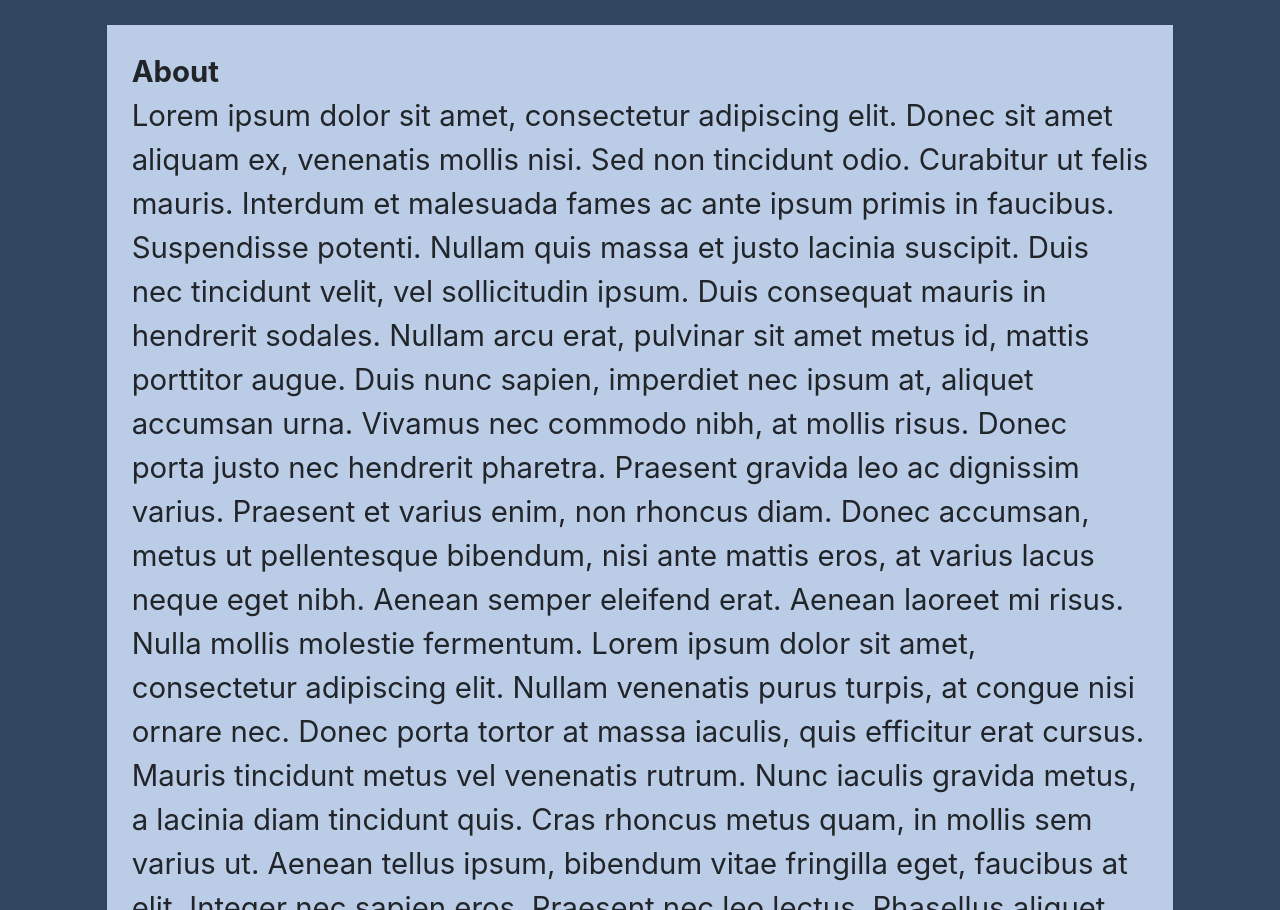
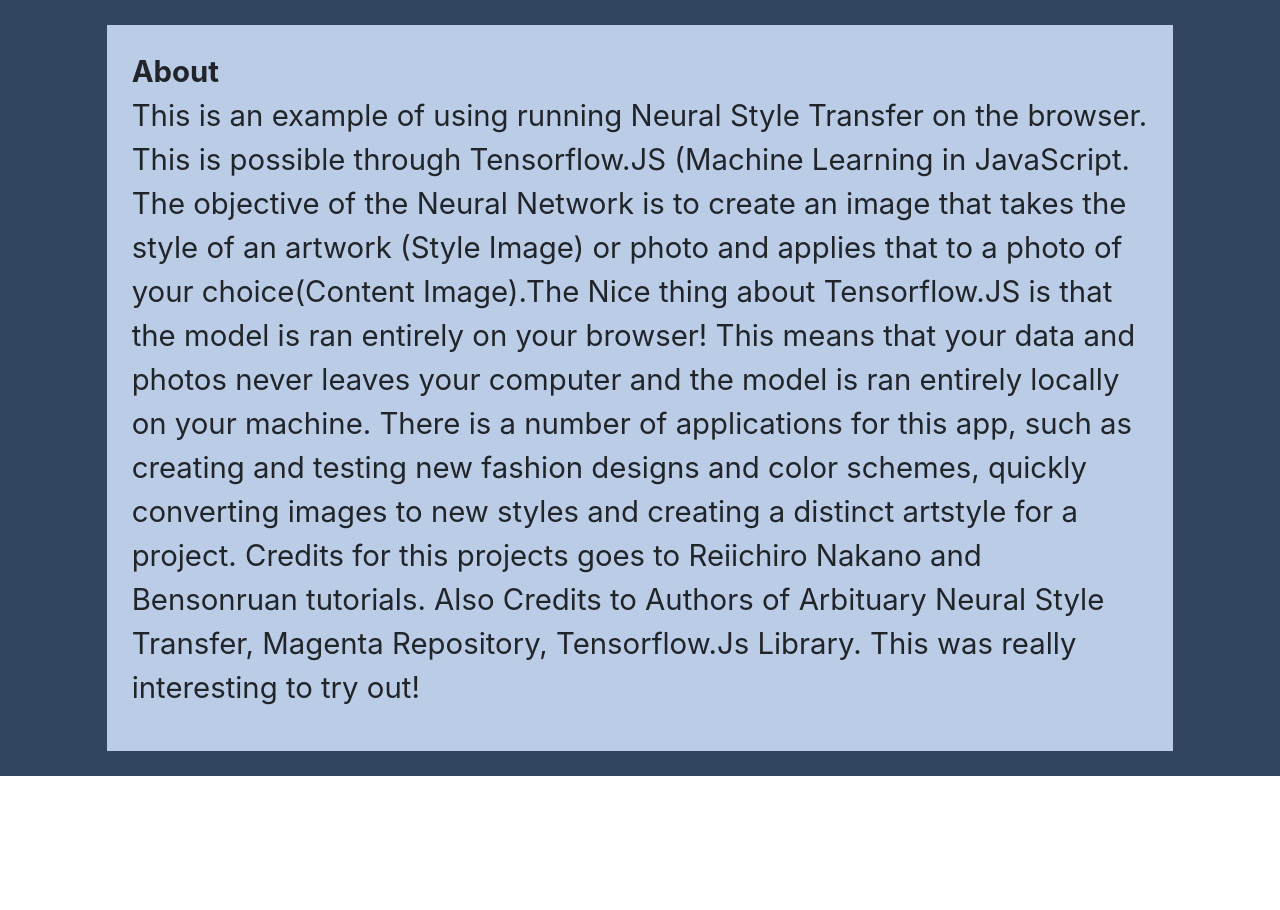
Before and after one commit to MehrabiHasan/Snapchat-App, a plain HTML site: page index.html in a window 1280 px wide. Shown: the part 385-1295 px from the top of the page. After the commit the page ends 1161 px from the top, so only its background shows below. Drawn offline with nearby package versions, Linux system fonts and the light colour scheme; a script that the page names is missing.

Commit message:
Update index.html

```diff
--- a/index.html
+++ b/index.html
@@ -101,15 +101,13 @@
 				<div class="row">
                     <div class="col-12 col-md-10 offset-md-1" style="padding: 25px; background-color: #BACCE6; margin-bottom: 25px; font-size: 22pt;">
 						<strong>About</strong>
-						<p>Lorem ipsum dolor sit amet, consectetur adipiscing elit. Donec sit amet aliquam ex, venenatis mollis nisi. Sed non tincidunt odio. Curabitur ut felis mauris. Interdum et malesuada fames ac ante ipsum primis in faucibus. Suspendisse potenti. Nullam quis massa et justo lacinia suscipit. Duis nec tincidunt velit, vel sollicitudin ipsum. Duis consequat mauris in hendrerit sodales. Nullam arcu erat, pulvinar sit amet metus id, mattis porttitor augue. Duis nunc sapien, imperdiet nec ipsum at, aliquet accumsan urna. Vivamus nec commodo nibh, at mollis risus. Donec porta justo nec hendrerit pharetra. Praesent gravida leo ac dignissim varius.
+						<p>This is an example of using running Neural Style Transfer on the browser. This is possible through Tensorflow.JS (Machine Learning in JavaScript.
+			    The objective of the Neural Network is to create an image that takes the style of an artwork (Style Image) or photo and applies that to a photo of your choice(Content Image).The Nice thing about Tensorflow.JS is that the model is ran
+			    entirely on your browser! This means that your data and photos never leaves your computer and the model is ran entirely locally on your machine.
+			    There is a number of applications for this app, such as creating and testing new fashion designs and color schemes, quickly converting images to new styles and creating a distinct artstyle for a project.
+			    Credits for this projects goes to Reiichiro Nakano and Bensonruan tutorials. Also Credits to Authors of Arbituary Neural Style Transfer, Magenta Repository, Tensorflow.Js Library.
+			    This was really interesting to try out!</p>
 
-Praesent et varius enim, non rhoncus diam. Donec accumsan, metus ut pellentesque bibendum, nisi ante mattis eros, at varius lacus neque eget nibh. Aenean semper eleifend erat. Aenean laoreet mi risus. Nulla mollis molestie fermentum. Lorem ipsum dolor sit amet, consectetur adipiscing elit. Nullam venenatis purus turpis, at congue nisi ornare nec. Donec porta tortor at massa iaculis, quis efficitur erat cursus. Mauris tincidunt metus vel venenatis rutrum. Nunc iaculis gravida metus, a lacinia diam tincidunt quis. Cras rhoncus metus quam, in mollis sem varius ut. Aenean tellus ipsum, bibendum vitae fringilla eget, faucibus at elit. Integer nec sapien eros. Praesent nec leo lectus. Phasellus aliquet risus erat. Cras quis lacus et dui blandit rhoncus eu sit amet leo.
-
-Donec euismod urna tellus, non semper enim rhoncus vitae. Suspendisse sollicitudin venenatis pharetra. Nulla faucibus lacus leo, ut malesuada sapien ullamcorper eu. Suspendisse tincidunt aliquet turpis sit amet consequat. Proin dui est, semper at odio et, ullamcorper scelerisque lectus. Suspendisse malesuada purus non felis lobortis, nec sollicitudin justo dignissim. Nam a nisi semper, tristique velit sed, porta lacus. Maecenas et dolor semper, sagittis libero ac, aliquet turpis. Phasellus aliquet turpis non malesuada imperdiet. Fusce sed nisi eu tellus mattis commodo.
-
-Integer non consectetur eros. Vivamus tempor luctus nulla, quis consectetur nulla convallis in. Nulla facilisi. Suspendisse pellentesque pulvinar porttitor. Vivamus elementum sagittis leo, nec euismod orci. Vivamus est ipsum, maximus auctor vestibulum non, efficitur ac felis. Aliquam id lectus dapibus, hendrerit ipsum eget, imperdiet erat. Mauris vitae purus eu ante pharetra viverra. Praesent ligula massa, consequat sit amet efficitur non, volutpat in felis. Morbi blandit et dolor non volutpat. Donec ipsum quam, interdum sed imperdiet vitae, viverra eu est. Praesent nunc ante, porttitor sit amet convallis quis, elementum vel elit. Proin ultricies eros sem, in convallis eros faucibus vitae. Donec nec cursus eros. Pellentesque eget purus aliquet, fermentum dolor nec, molestie lorem.
-
-Curabitur pulvinar quam arcu, ut dapibus magna maximus a. Quisque sit amet eleifend justo, eget lacinia metus. Aenean scelerisque tempus arcu, vel semper turpis gravida id. Etiam nunc enim, iaculis a lobortis nec, elementum non enim. Nunc maximus varius convallis. Mauris quis ante neque. Phasellus cursus imperdiet sapien, ac tempus felis.</p>
 					</div>
 				</div>
             </div>
```
